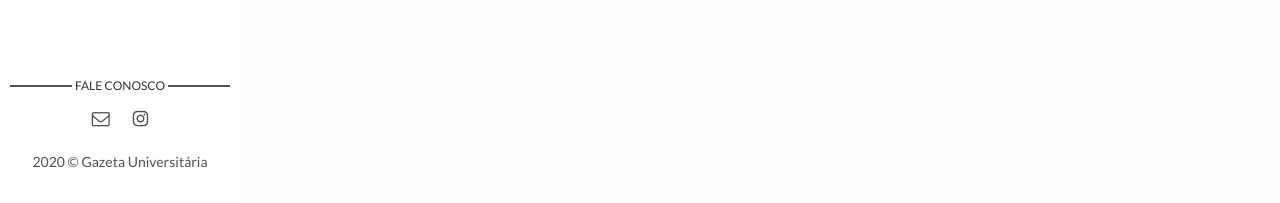
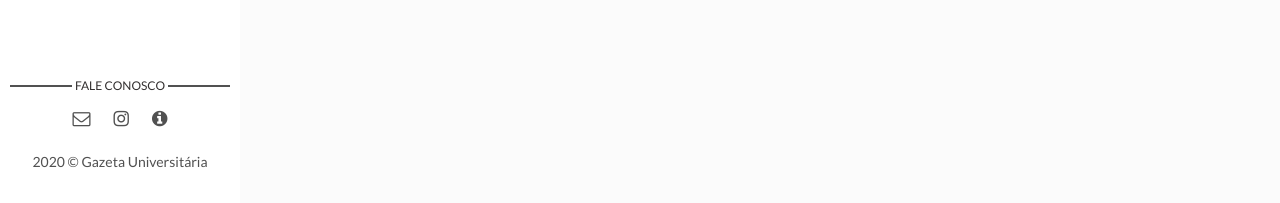
Before and after one commit to gazetauniversitaria/gazetauniversitaria.github.io, a Jekyll site: the page built from index.html, in a window 1280 px wide. Shown: the part 694-897 px from the top of the page. Built offline with Jekyll 4.4.1, drawn with Linux system fonts in a browser that asks for light colours; the list of posts is cut into pages by our own code.

Commit message:
Update main.html

```diff
--- a/_layouts/main.html
+++ b/_layouts/main.html
@@ -18,6 +18,7 @@ layout: default
       <ul>
         <li class="email"><a href="mailto:{{site.social-email}}"><i class="fa fa-envelope-o"></i></a></li>
         <li class="instagram"><a href="https://instagram.com/gazetauniversitariacm"><i class="fa fa-instagram"></i></a></li>
+        <li class="sobre"><a href="sobre.md"><i class="fa fa-info-circle"></i></a></li>
       </ul>
     </section> <!-- End Section Contact -->
     <div class="copyright">
```
